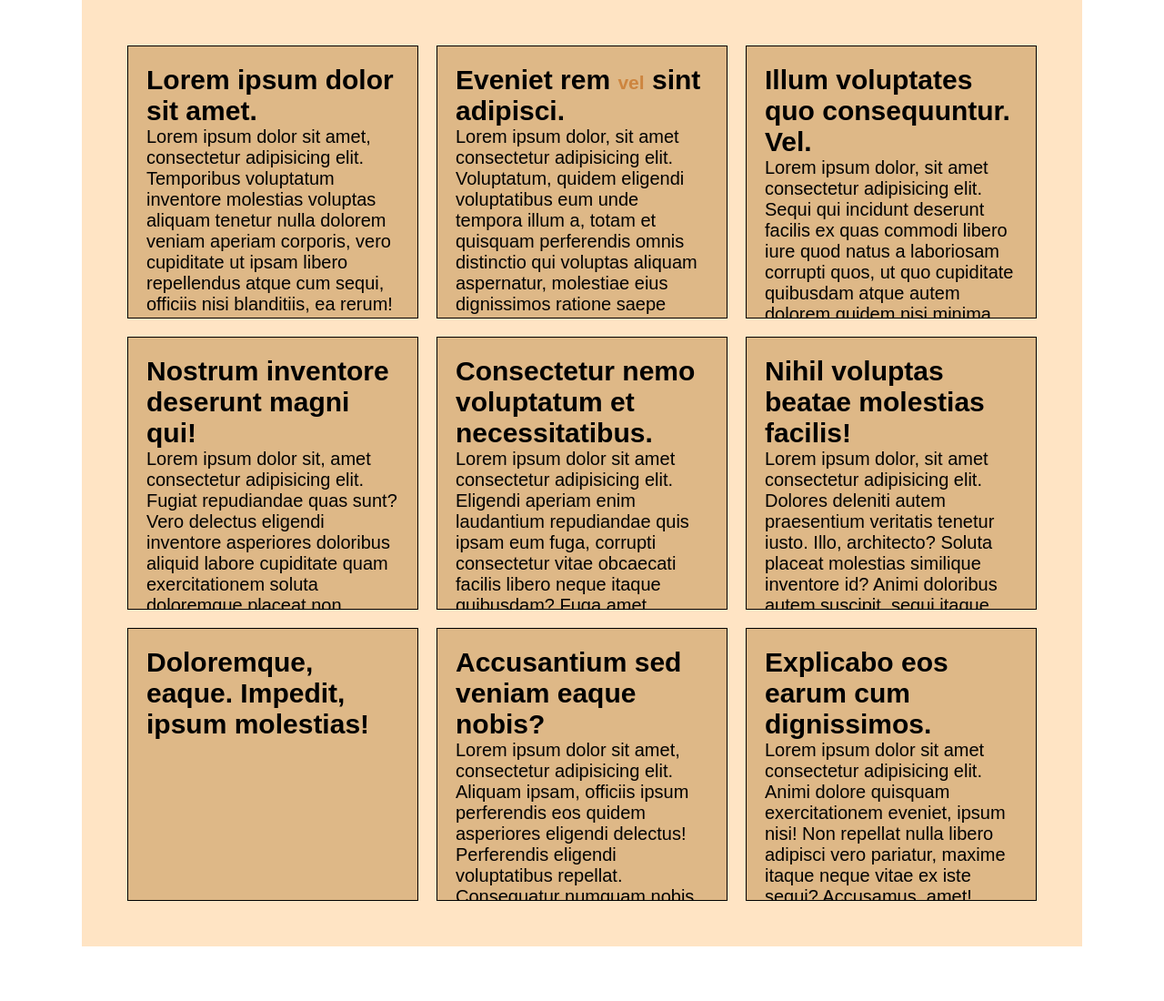
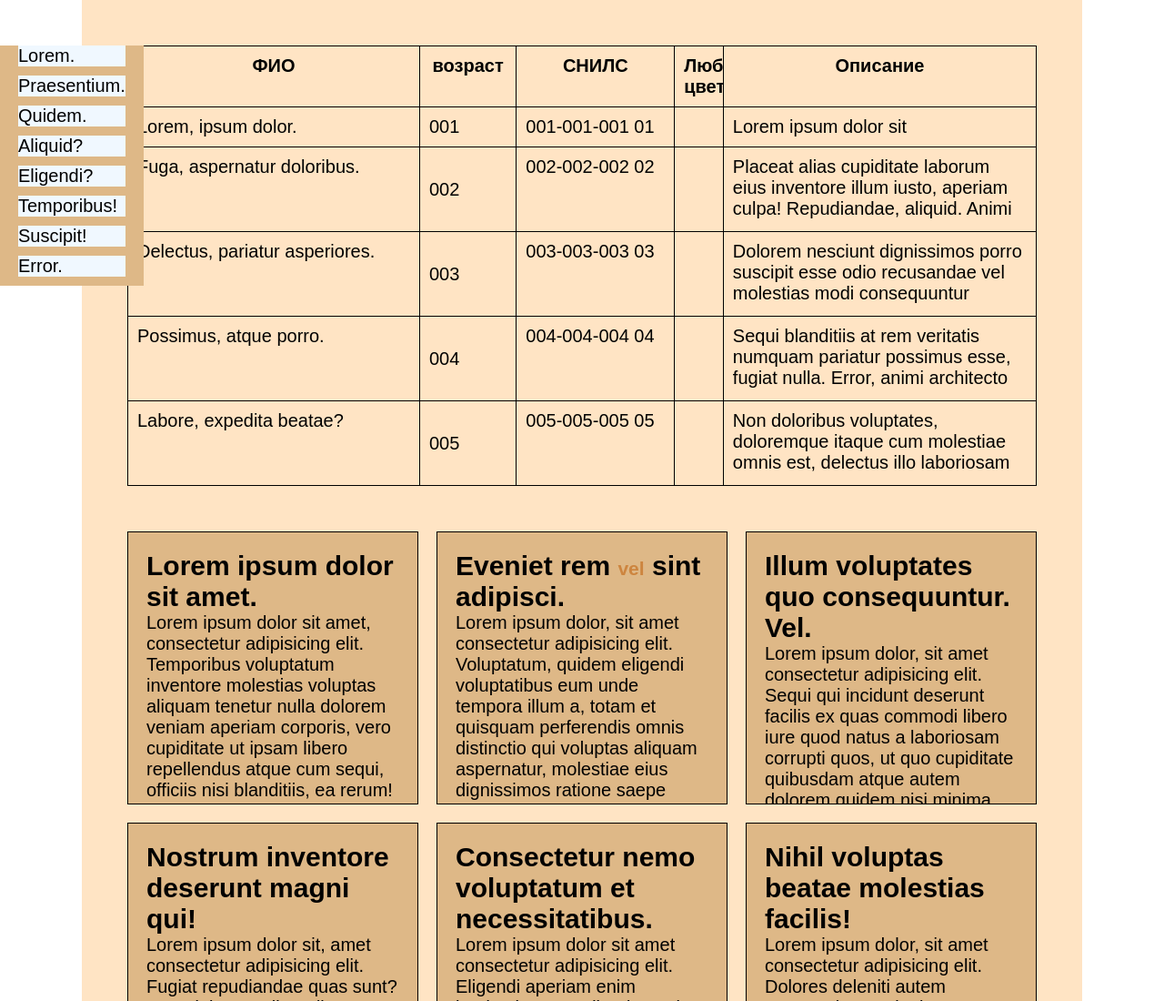
Before and after one commit to Lekso4ka/maxima_fe, a plain HTML site: page less3.1/index.html in a window 1280 px wide. Shown: the top 1100 px of the page at 91% size. Before the commit the page ends 1040 px from the top, so only its background shows below. Drawn offline with Linux system fonts and the light colour scheme.

Commit message:
Урок 11. Резиновая верстка

```diff
--- a/less3.1/index.html
+++ b/less3.1/index.html
@@ -9,6 +9,64 @@
 <body>
     <!-- .container>.container__item*9>h2>lorem5^p*2>lorem40 -->
     <div class="container">
+        <div class="text">
+            <div class="text__item">Lorem.</div>
+            <div class="text__item">Praesentium.</div>
+            <div class="text__item">Quidem.</div>
+            <div class="text__item">Aliquid?</div>
+            <div class="text__item">Eligendi?</div>
+            <div class="text__item">Temporibus!</div>
+            <div class="text__item">Suscipit!</div>
+            <div class="text__item">Error.</div>
+        </div>
+        <table>
+            <thead>
+                <tr>
+                    <th>ФИО</th>
+                    <th>возраст</th>
+                    <th>СНИЛС</th>
+                    <th class="cell4">Любимый цвет</th>
+                    <th>Описание</th>
+                </tr>
+            </thead>
+            <tbody>
+                <tr>
+                    <td class="cell1">Lorem, ipsum dolor.</td>
+                    <td class="cell2">001</td>
+                    <td class="cell3">001-001-001 01</td>
+                    <td class="cell4 color1"></td>
+                    <td class="cell5"><div>Lorem ipsum dolor sit </div></td>
+                </tr>
+                <tr>
+                    <td class="cell1">Fuga, aspernatur doloribus.</td>
+                    <td class="cell2">002</td>
+                    <td class="cell3">002-002-002 02</td>
+                    <td class="cell4 color2"></td>
+                    <td class="cell5"><div>Placeat alias cupiditate laborum eius inventore illum iusto, aperiam culpa! Repudiandae, aliquid. Animi veritatis culpa perspiciatis voluptatibus sint quidem quibusdam.</div></td>
+                </tr>
+                <tr>
+                    <td class="cell1">Delectus, pariatur asperiores.</td>
+                    <td class="cell2">003</td>
+                    <td class="cell3">003-003-003 03</td>
+                    <td class="cell4 color3"></td>
+                    <td class="cell5"><div>Dolorem nesciunt dignissimos porro suscipit esse odio recusandae vel molestias modi consequuntur excepturi quo voluptates, quibusdam voluptatem dolor, hic autem?</div></td>
+                </tr>
+                <tr>
+                    <td class="cell1">Possimus, atque porro.</td>
+                    <td class="cell2">004</td>
+                    <td class="cell3">004-004-004 04</td>
+                    <td class="cell4 color4"></td>
+                    <td class="cell5"><div>Sequi blanditiis at rem veritatis numquam pariatur possimus esse, fugiat nulla. Error, animi architecto eveniet suscipit facere rem deleniti id.</div></td>
+                </tr>
+                <tr>
+                    <td class="cell1">Labore, expedita beatae?</td>
+                    <td class="cell2">005</td>
+                    <td class="cell3">005-005-005 05</td>
+                    <td class="cell4 color5"></td>
+                    <td class="cell5"><div>Non doloribus voluptates, doloremque itaque cum molestiae omnis est, delectus illo laboriosam et sapiente ad amet sed corporis ut. Error.</div></td>
+                </tr>
+            </tbody>
+        </table>
         <div class="container__item">
             <h2>Lorem ipsum dolor sit amet.</h2>
             <p>Lorem ipsum dolor sit amet, consectetur adipisicing elit. Temporibus voluptatum inventore molestias voluptas aliquam tenetur nulla dolorem veniam aperiam corporis, vero cupiditate ut ipsam libero repellendus atque cum sequi, officiis nisi blanditiis, ea rerum! Eos qui obcaecati dolore? Laborum, ratione.</p>
--- a/less3.1/style.css
+++ b/less3.1/style.css
@@ -70,3 +70,69 @@ h2, p {
 .container__item_mr-0 {
     margin-right: 0;
 }
+
+table {
+    font-size: 2rem;
+    border: 1px solid;
+    margin-bottom: 50px;
+    border-collapse: collapse; /* separate | collapse */
+    width: 100%;
+}
+/* tbody tr {
+    background-color: burlywood;
+} */
+tbody tr:hover {
+    background-color: burlywood;
+}
+th, td {
+    border: 1px solid;
+    padding: 1rem;
+    vertical-align: top;
+}
+/*
+td {
+    max-width: 100px;
+    min-width: 100px;
+    width: 100px;
+} */
+.cell1 {
+    width: 300px;
+    max-width: 300px;
+    min-width: 300px;
+}
+.cell2 {
+    vertical-align: middle;
+}
+.cell5 {
+    max-width: 300px;
+    /* max-height: calc(3rem * 1.2); */
+    min-height: calc(3rem * 1.2);
+
+}
+.cell5>div {
+    max-height: calc(6rem * 1.2);
+    overflow: auto;
+}
+
+.cell4 {
+    max-width: 50px;
+    text-overflow: clip;
+    overflow: hidden;
+    box-sizing: border-box;
+}
+.text {
+    font-size: 2rem;
+    background-color: burlywood;
+    margin-bottom: 50px;
+    width: max-content;
+    position: absolute;
+    right: 0;
+    left: 0;
+    padding: 0 2rem;
+}
+.text__item {
+    margin-bottom: 1rem;
+    background-color: aliceblue;
+    display: block;
+    /* width: max-content; */
+}
```
